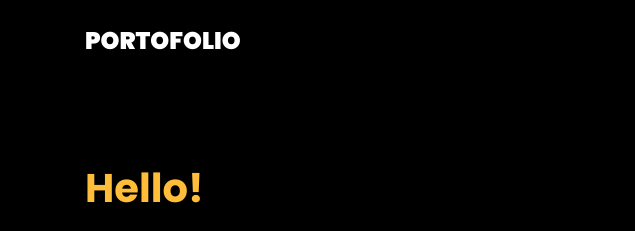
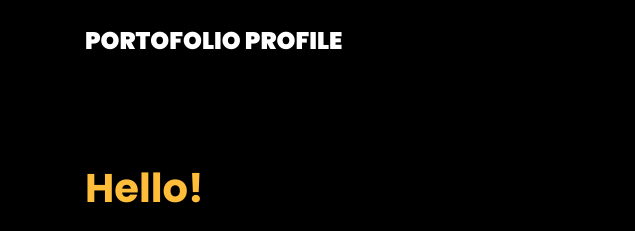
Before and after one commit to nihtlouw/HilmysPorto.github.io, a plain HTML site: page index.html in a window 1280 px wide. Shown: the top 231 px of the page, 0-635 px from the left. Drawn offline with Linux system fonts and the light colour scheme; files whose address does not match are found by name.

Commit message:
update html again

```diff
--- a/index.html
+++ b/index.html
@@ -28,7 +28,7 @@
 
     <nav class="navbar navbar-expand-lg navbar-dark ftco_navbar ftco-navbar-light site-navbar-target" id="ftco-navbar">
 	    <div class="container">
-	      <a class="navbar-brand" href="index.html">PORTOFOLIO</a>
+	      <a class="navbar-brand" href="index.html">PORTOFOLIO PROFILE</a>
 	      <button class="navbar-toggler js-fh5co-nav-toggle fh5co-nav-toggle" type="button" data-toggle="collapse" data-target="#ftco-nav" aria-controls="ftco-nav" aria-expanded="false" aria-label="Toggle navigation">
 	        <span class="oi oi-menu"></span> Menu
 	      </button>
```
